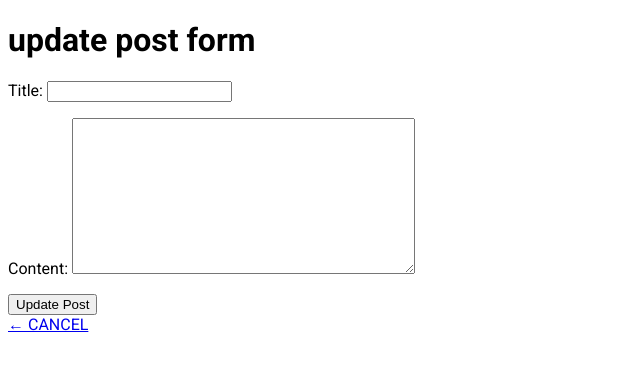
After one commit to 1LAV1/django_blogsite_app, a Django app: template blogsite/blog/templates/blog/post_update.html in a window 1280 px wide. The commit adds this page. Shown: the top 371 px of the page, without its empty margins (0-640 px from the left). Run offline with Django 5.2, Linux system fonts and the light colour scheme; the template is opened without the code that fills it: values that come from a table or form of the project are taken from there, others are empty.

Commit message:
day 2 commit crud opeartions

```diff
--- a/blogsite/blog/templates/blog/home.html
+++ b/blogsite/blog/templates/blog/home.html
@@ -10,6 +10,8 @@
             <a href="{% url 'post_detail' post.id %}">{{post.title}} </a>
             <p>{{ post.content|truncatewords:20 }}</p>
              <p><i>Posted on {{ post.date_created }}</i></p>
+
+
             <hr>
 
         </li>
--- a/blogsite/blog/templates/blog/post_detail.html
+++ b/blogsite/blog/templates/blog/post_detail.html
@@ -3,5 +3,9 @@
 <h1>{{ post.title }}</h1>
 
 <p>{{ post.content }}</p>
+<p>
+    <a href="{% url 'post_update' post.id %}">✏️ Edit</a> |
+    <a href="{% url 'post_delete' post.id %}">🗑️ Delete</a>
+</p>
 
 {% endblock %}
--- /dev/null
+++ b/blogsite/blog/templates/blog/post_update.html
@@ -0,0 +1,15 @@
+{% extends 'main.html' %}
+
+{% block content %}
+<h1>update post form</h1>
+
+<div>
+    <form method="POST">
+        {% csrf_token %}
+        {{ form.as_p }}
+        <button type="submit">Update Post</button>
+    </form>
+
+    <a href="{% url 'post_detail' post.id %}">← CANCEL </a>
+</div>
+{% endblock %}
--- a/blogsite/blog/urls.py
+++ b/blogsite/blog/urls.py
@@ -10,4 +10,6 @@ urlpatterns = [
     path('about/',views.about_view,name='about'),
     path('post/<int:post_id>/',views.post_detail_view,name='post_detail'),
     path('create_post/',views.create_post_view,name='create_post'),
+    path('post/<int:post_id>/update/', views.post_update_view, name='post_update'),
+    path('post/<int:post_id>/delete/', views.post_delete_view, name='post_delete'),
 ]
--- a/blogsite/blog/views.py
+++ b/blogsite/blog/views.py
@@ -3,7 +3,7 @@ from django.http import HttpResponse as httpResponse
 from .models import blogsite_post
 from django import forms
 from django.contrib.auth.decorators import login_required
-
+from django.views.decorators.cache import never_cache
 
 
 
@@ -54,3 +54,29 @@ def create_post_view(request):
     return render(request, 'blog/create_post.html',context)
 
 # ------------------------------------------------------------------------------------------------------------------
+
+@never_cache
+def post_update_view(request,post_id):
+    post= blogsite_post.objects.get(id=post_id)
+    if request.method=='POST':
+        form=blog_form(request.POST,instance=post)
+        if form.is_valid():
+            form.save()
+            return redirect(post_detail_view, post_id=post.id)
+    else:
+        form=blog_form(instance=post)
+    context={
+        'form': form,
+        'post': post,
+    }
+    return render(request,'blog/post_update.html',context)
+# ------------------------------------------------------------------------------------------------------------------
+def post_delete_view(request,post_id):
+    post = blogsite_post.objects.get(id=post_id)
+    if request.method == 'POST':
+        post.delete()
+        return redirect(home)
+    context = {
+        'post': post,
+    }
+    return render(request, 'blog/post_delete.html', context)
```
Also changed, not shown: blogsite/blog/templates/blog/post_delete.html (added, +10 -0 lines).
